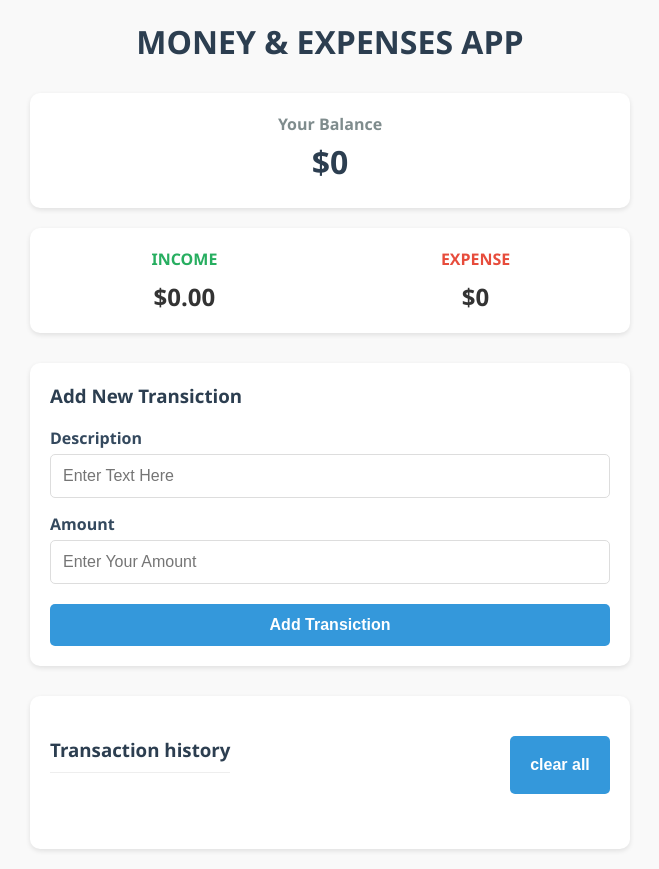
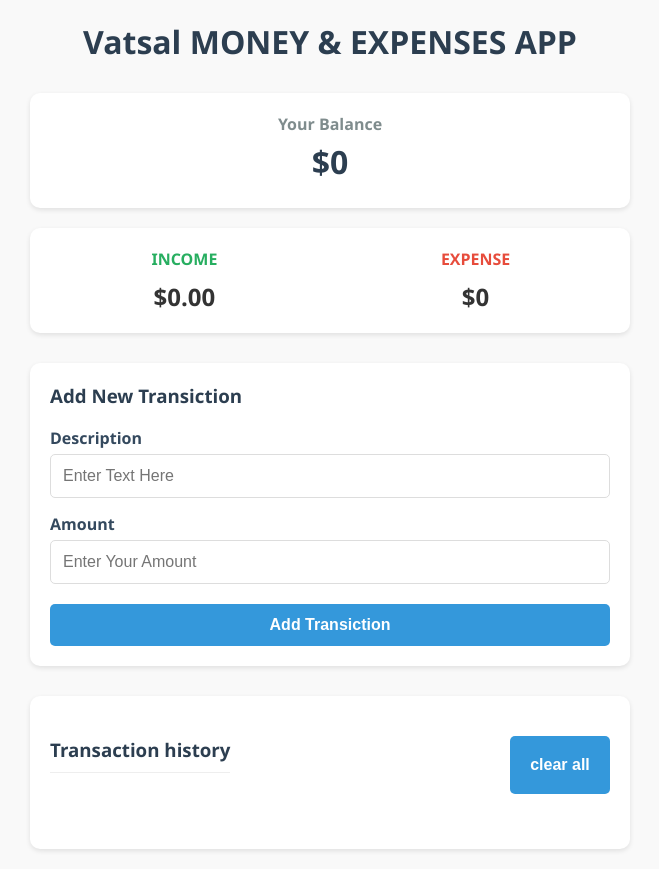
Before and after one commit to Vikk-got/expense-tracker, a plain HTML site: page index.html in a window 1280 px wide. Shown: the whole page, without its empty margins (310-969 px from the left). Drawn offline with Linux system fonts and the light colour scheme.

Commit message:
change index.html

```diff
--- a/index.html
+++ b/index.html
@@ -9,7 +9,7 @@
 
 <body>
     <!-- TOTAL AMOUNT -->
-    <h1>MONEY & EXPENSES APP</h1>
+    <h1>Vatsal MONEY & EXPENSES APP</h1>
     <div class="balance">
         <h3>Your Balance</h3>
         <h2 id="balance">$0.00</h2>
```
